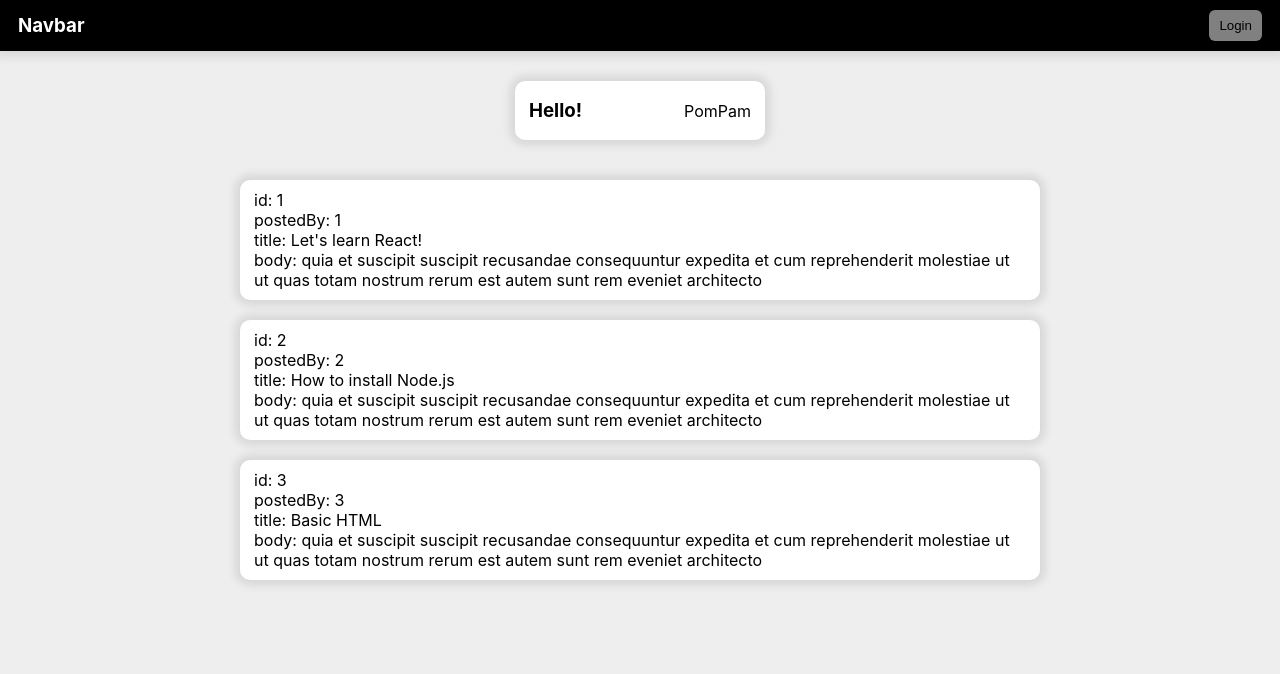
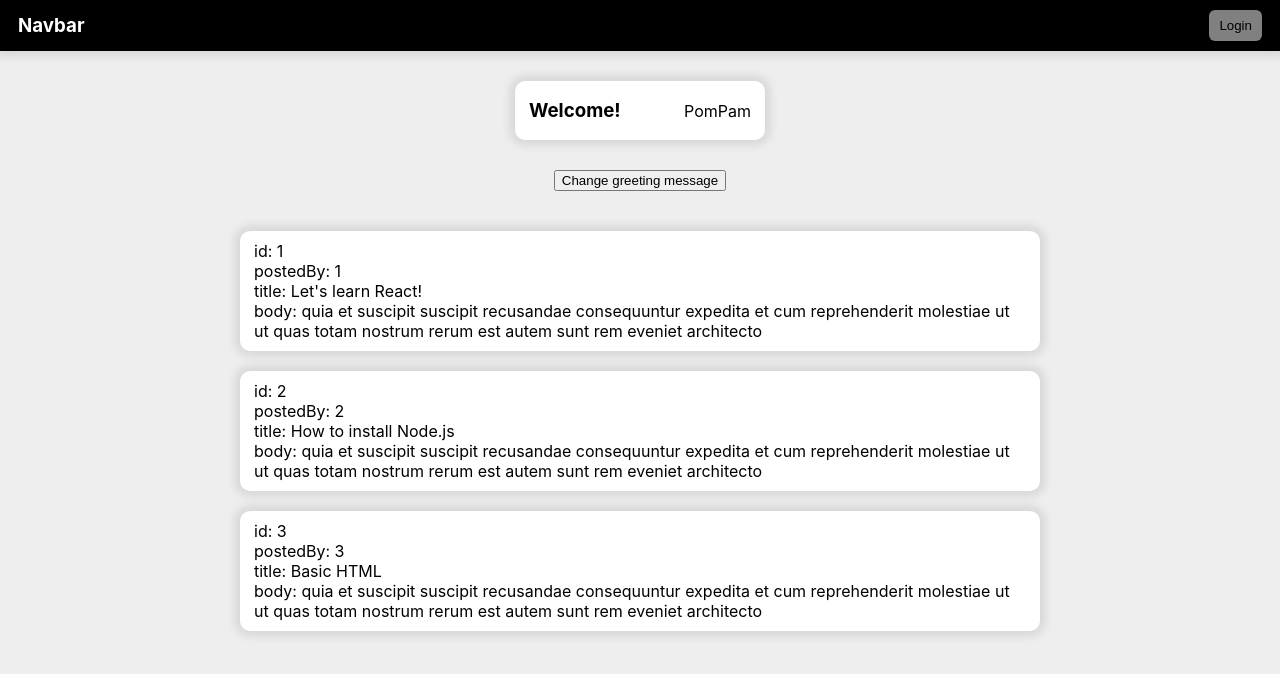
Before and after one commit to thanchita/my-first-react-app, a React (Vite) app: page / in a window 1280 px wide. Shown: the top 674 px of the page. Built offline with nearby package versions, Linux system fonts and the light colour scheme.

Commit message:
demo states

```diff
--- a/src/components/Greeting.tsx
+++ b/src/components/Greeting.tsx
@@ -1,3 +1,4 @@
+import { useState } from 'react'
 import classes from './Greeting.module.css'
 
 interface IGreetingProps {
@@ -5,12 +6,21 @@ interface IGreetingProps {
   greetingMsg: string
   isLoggedIn: boolean
 }
-const Greeting = ({ name, greetingMsg, isLoggedIn }: IGreetingProps) => {
+const Greeting = ({ name, isLoggedIn }: IGreetingProps) => {
+  const [greetingMsg, setGreetingMsg] = useState<string>('Welcome!')
+
+  const handleClick = () => {
+    setGreetingMsg('Hello')
+  }
+
   return (
-    <div className={classes.card}>
-      <h3>{greetingMsg}</h3>
-      <p>{isLoggedIn ? name : 'Unknown'}</p>
-    </div>
+    <>
+      <div className={classes.card}>
+        <h3>{greetingMsg}</h3>
+        <p>{isLoggedIn ? name : 'Unknown'}</p>
+      </div>
+      <button onClick={handleClick}>Change greeting message</button>
+    </>
   )
 }
 export default Greeting
```
